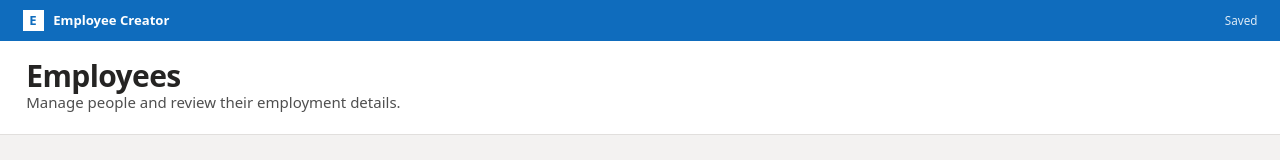
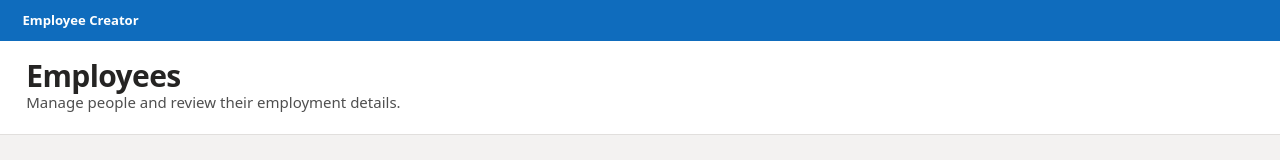
Before and after one commit to khksamuel/Employee-creator, a React (Vite) app in the folder employee-creator-web/: page / in a window 1280 px wide. Shown: the top 160 px of the page. Built offline with nearby package versions, Linux system fonts and the light colour scheme; no server answers.

Commit message:
refactor Hero component by removing unused elements

```diff
--- a/employee-creator-web/src/components/Hero/Hero.tsx
+++ b/employee-creator-web/src/components/Hero/Hero.tsx
@@ -4,9 +4,7 @@ function Hero() {
   return (
     <header className={styles.hero}>
       <div className={styles.appBar}>
-        <span className={styles.mark} aria-hidden="true">E</span>
         <span className={styles.productName}>Employee Creator</span>
-        <span className={styles.status}>Saved</span>
       </div>
       <div className={styles.titleRow}>
         <div>
```
